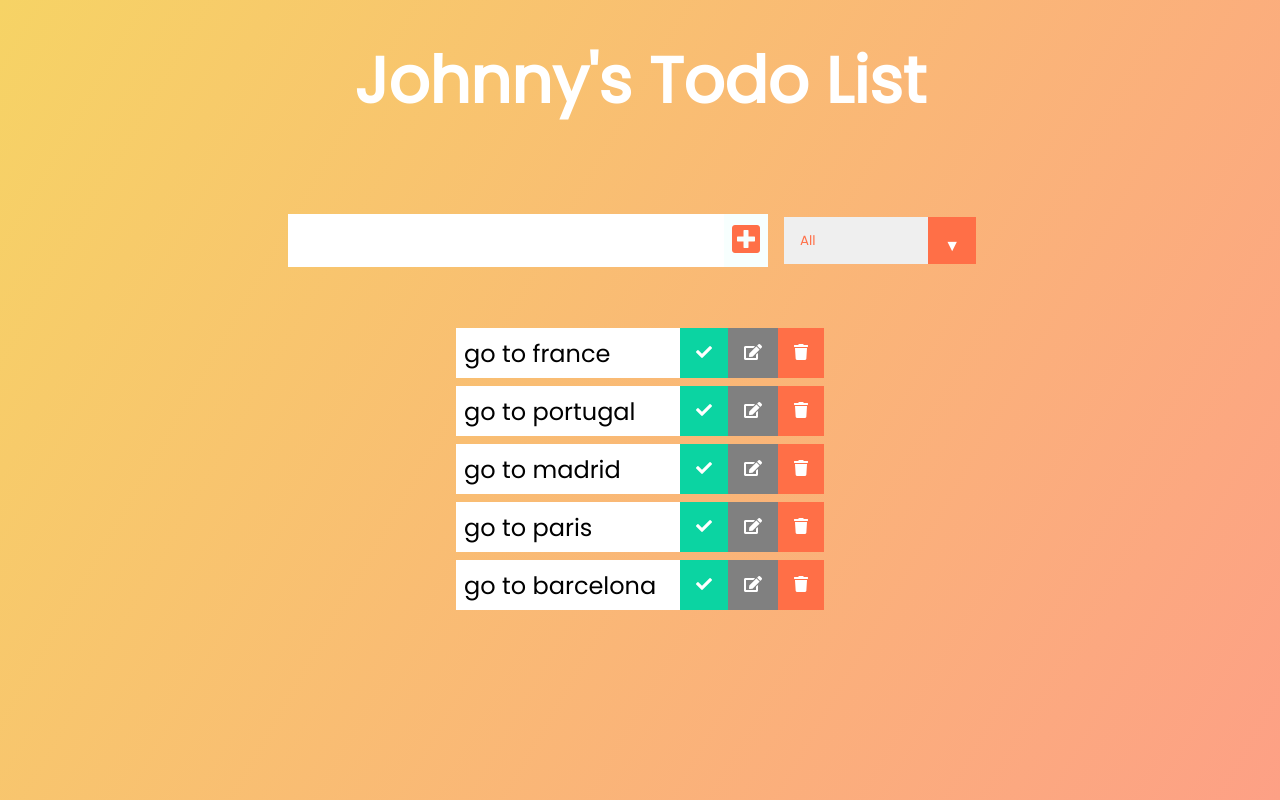
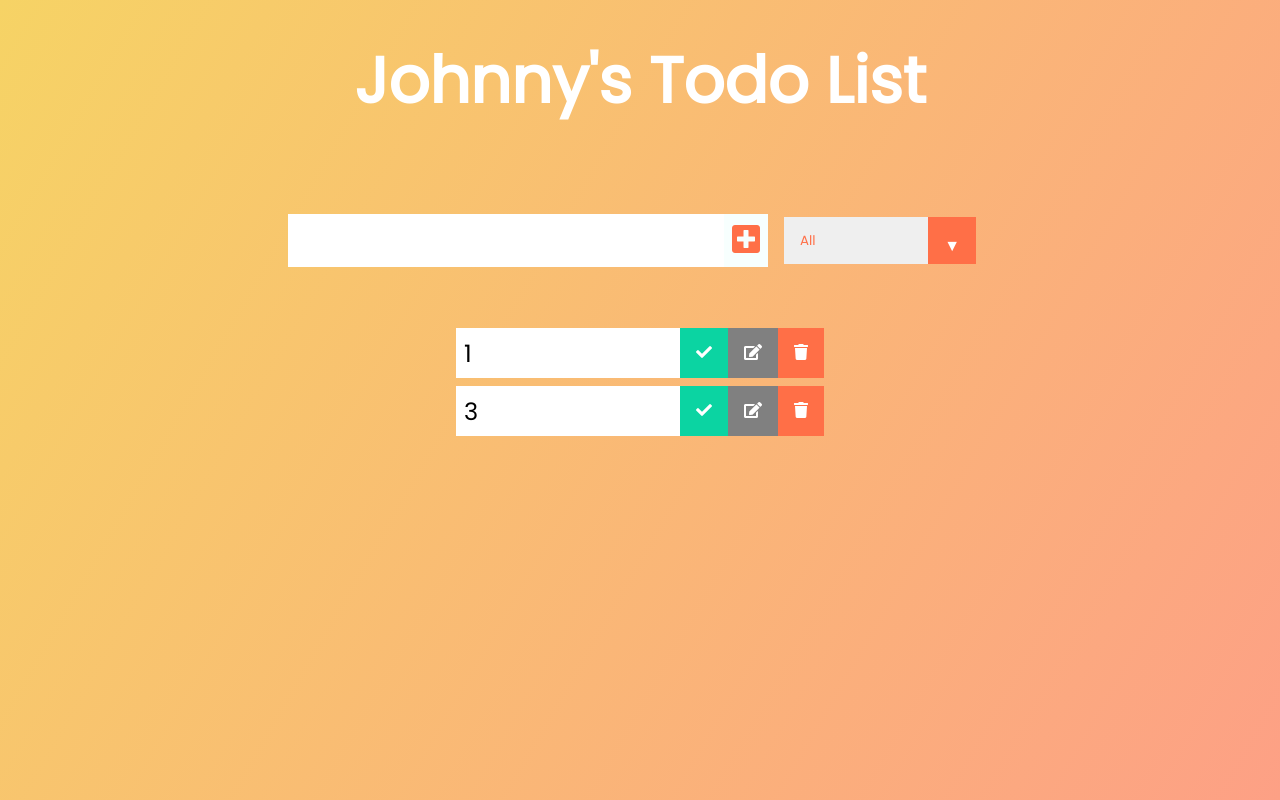
Before and after one commit to IonutCatalin/TodoList, a React (Create React App) app: page / in a window 1280 px wide. Built offline with nearby package versions, Linux system fonts and the light colour scheme; data requests are answered from the project's data file.

Commit message:
add and delete from ui and db

```diff
--- a/db.json
+++ b/db.json
@@ -1,29 +1,14 @@
 {
   "todos": [
     {
-      "text": "go to france",
+      "text": "1",
       "completed": false,
-      "id": 4
+      "id": 1
     },
     {
-      "text": "go to portugal",
+      "text": "3",
       "completed": false,
-      "id": 8
-    },
-    {
-      "text": "go to madrid",
-      "completed": false,
-      "id": 9
-    },
-    {
-      "text": "go to paris",
-      "completed": false,
-      "id": 10
-    },
-    {
-      "text": "go to barcelona",
-      "completed": false,
-      "id": 11
+      "id": 17
     }
   ]
 }
--- a/src/App.js
+++ b/src/App.js
@@ -1,63 +1,15 @@
-import React, { useState, useEffect } from "react";
+import React from "react";
 import "./App.css";
-import Form from "./components/Form";
 import TodoList from "./components/TodoList";
 
 function App() {
-	const [inputText, setInputText] = useState("");
-	const [todos, setTodos] = useState([]);
-	const [status, setStatus] = useState("all");
-	const [filteredTodos, setFilteredTodos] = useState([]);
-
-	const filterHandler = () => {
-		switch (status) {
-			case "completed":
-				setFilteredTodos(todos.filter((todo) => todo.completed === true));
-				break;
-			case "uncompleted":
-				setFilteredTodos(todos.filter((todo) => todo.completed === false));
-				break;
-			default:
-				setFilteredTodos(todos);
-				break;
-		}
-	};
-
-	async function getTodos() {
-		const response = await fetch("http://localhost:3001/todos", {
-			method: "GET",
-			headers: {
-				"Content-Type": "application/json",
-			},
-		});
-		const data = await response.json();
-		setTodos(data);
-	}
-
-	useEffect(() => {
-		getTodos();
-		filterHandler();
-	}, [status, todos]);
-
 	return (
 		<div className="App">
 			<header>
 				<h1>Johnny's Todo List</h1>
 			</header>
-			<Form
-				todos={todos}
-				setTodos={setTodos}
-				inputText={inputText}
-				setInputText={setInputText}
-				setStatus={setStatus}
-			/>
-			<TodoList
-				todos={todos}
-				setTodos={setTodos}
-				filteredTodos={filteredTodos}
-				inputText={inputText}
-				setInputText={setInputText}
-			/>
+
+			<TodoList />
 		</div>
 	);
 }
--- a/src/components/Form.js
+++ b/src/components/Form.js
@@ -1,6 +1,8 @@
-import React from "react";
+import React, { useState } from "react";
 
-const Form = ({ inputText, setInputText, todos, setTodos, setStatus }) => {
+const Form = ({ setStatus, onTodoAdd }) => {
+	const [inputText, setInputText] = useState("");
+
 	const inputTextHandler = (e) => {
 		setInputText(e.target.value);
 	};
@@ -8,17 +10,20 @@ const Form = ({ inputText, setInputText, todos, setTodos, setStatus }) => {
 	async function submitTodoHandler(e) {
 		e.preventDefault();
 
-		await fetch("http://localhost:3001/todos", {
+		const response = await fetch("http://localhost:3001/todos", {
 			method: "POST",
 			body: JSON.stringify({
 				text: inputText,
 				completed: false,
-				id: Math.max(...todos.map((todo) => todo.id)) + 1,
 			}),
 			headers: {
 				"Content-Type": "application/json",
 			},
 		});
+		const data = await response.json();
+		console.log(data);
+
+		onTodoAdd(data);
 
 		setInputText("");
 	}
--- a/src/components/Todo.js
+++ b/src/components/Todo.js
@@ -1,6 +1,6 @@
 import React, { useState } from "react";
 
-const Todo = ({ todo, text, todos, setTodos }) => {
+const Todo = ({ todo, text, todos, setTodos, onTodoDelete }) => {
 	const [editButtonState, setEditButtonState] = useState(false);
 	const [editInputText, setEditInputText] = useState(text);
 
@@ -9,12 +9,18 @@ const Todo = ({ todo, text, todos, setTodos }) => {
 	};
 
 	async function deleteTodo() {
-		await fetch(`http://localhost:3001/todos/${todo.id}`, {
+		const response = await fetch(`http://localhost:3001/todos/${todo.id}`, {
 			method: "DELETE",
 			headers: {
 				"Content-Type": "application/json",
 			},
 		});
+		const data = await response.json();
+		console.log("ce e aici", data);
+
+		onTodoDelete(todo.id);
+
+		console.log("dupa stergere in baza de date", todos);
 	}
 
 	const saveHandler = () => {
--- a/src/components/TodoList.js
+++ b/src/components/TodoList.js
@@ -1,21 +1,75 @@
-import React from "react";
+import React, { useEffect, useState } from "react";
+import Form from "./Form";
 import Todo from "./Todo";
 
-const TodoList = ({ todos, setTodos, filteredTodos }) => {
+const TodoList = () => {
+	const [todos, setTodos] = useState([]);
+	const [status, setStatus] = useState("all");
+	const [filteredTodos, setFilteredTodos] = useState([]);
+	const [inputText, setInputText] = useState("");
+
+	const filterHandler = () => {
+		switch (status) {
+			case "completed":
+				setFilteredTodos(todos.filter((todo) => todo.completed === true));
+				break;
+			case "uncompleted":
+				setFilteredTodos(todos.filter((todo) => todo.completed === false));
+				break;
+			default:
+				setFilteredTodos(todos);
+				break;
+		}
+	};
+
+	async function getTodos() {
+		const response = await fetch("http://localhost:3001/todos", {
+			method: "GET",
+			headers: {
+				"Content-Type": "application/json",
+			},
+		});
+		const data = await response.json();
+		setTodos(data);
+		console.log("get la initialiare todos", todos);
+	}
+
+	const onTodoAdd = (todo) => {
+		setTodos([...todos, todo]);
+		console.log("adaugare pe frontend", todos);
+	};
+
+	const onTodoDelete = (todo) => {
+		const todoToBeRemovedIndex = todos.filter((t) => todo !== t.id);
+		setTodos(todoToBeRemovedIndex);
+	};
+
+	useEffect(() => {
+		getTodos();
+	}, []);
+
+	useEffect(() => {
+		filterHandler();
+	}, [status]);
+
 	return (
+		<>
+			<Form setStatus={setStatus} onTodoAdd={onTodoAdd} />
 			<div className="todo-container">
 				<ul className="todo-list">
-				{filteredTodos.map((todo) => (
+					{todos.map((todo) => (
 						<Todo
 							key={todo.id}
 							text={todo.text}
 							setTodos={setTodos}
 							todos={todos}
 							todo={todo}
+							onTodoDelete={onTodoDelete}
 						/>
 					))}
 				</ul>
 			</div>
+		</>
 	);
 };
 
```
Lines whose indentation alone changed are shown as unchanged.
